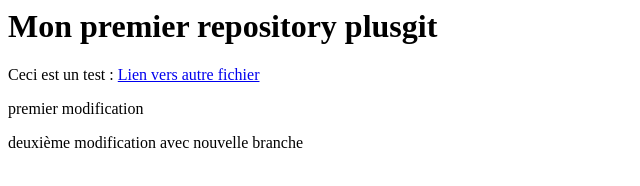
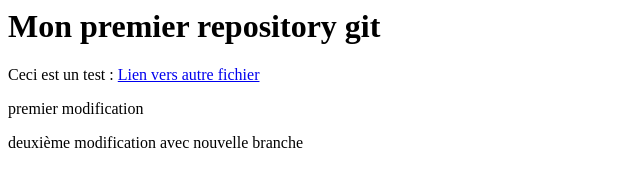
Before and after one commit to Alexandre9118/test, a plain HTML site: page index.html in a window 1280 px wide. Shown: the whole page, without its empty margins (0-640 px from the left). Drawn offline with Linux system fonts and the light colour scheme.

Commit message:
ajout conflit 1

```diff
--- a/index.html
+++ b/index.html
@@ -1,6 +1,6 @@
 <html>
 <body>
-	<h1>Mon premier repository plusgit</h1>
+	<h1>Mon premier repository git</h1>
 	<p>Ceci est un test : <a href="test-version-git.html">Lien vers autre fichier</a></p>
 
 	<p>premier modification</p>
```
